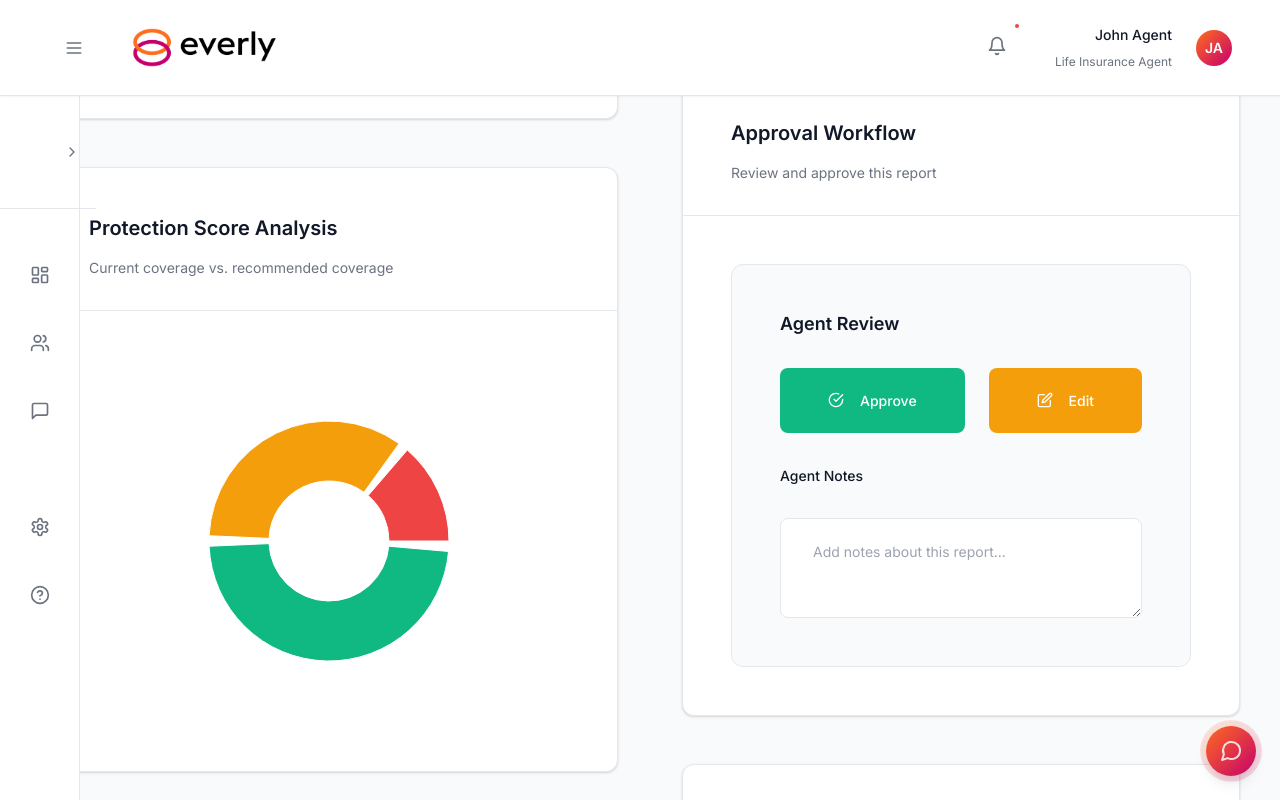
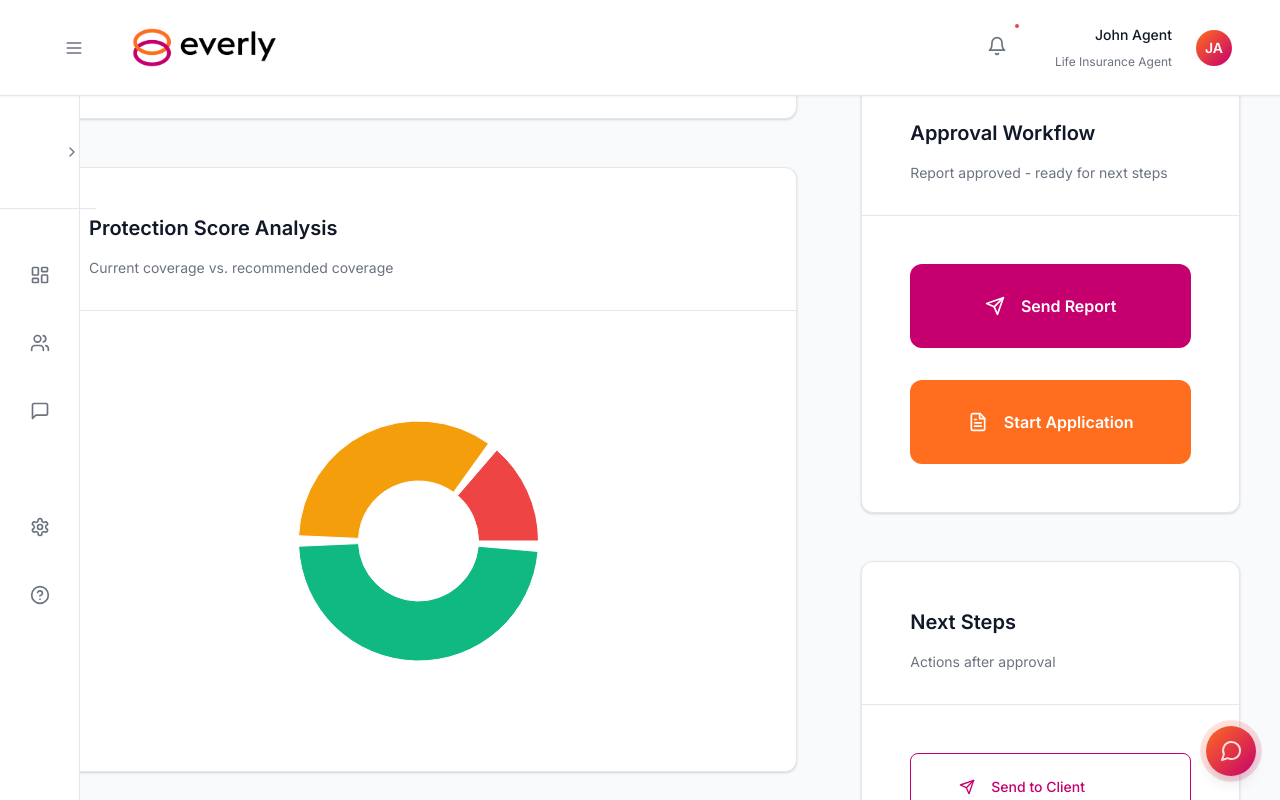
Before and after one commit to sagetman97/RoboFrontend, a React (Create React App) app: page /report/1 in a window 1280 px wide. Both pictures are taken after a click on the button "Approve". Shown: the part 1309-2109 px from the top of the page. Built offline with nearby package versions, Linux system fonts and the light colour scheme.

Commit message:
feat: Add post-approval workflow with Send Report and Start Application buttons

```diff
--- a/src/pages/ReportViewer.tsx
+++ b/src/pages/ReportViewer.tsx
@@ -334,6 +334,47 @@ const ApprovalButton = styled.button`
   }
 `;
 
+const PostApprovalActions = styled.div`
+  display: flex;
+  flex-direction: column;
+  gap: ${spacing[4]};
+`;
+
+const PostApprovalButton = styled.button<{ variant: 'orange' | 'cherry' }>`
+  display: flex;
+  align-items: center;
+  justify-content: center;
+  gap: ${spacing[2]};
+  padding: ${spacing[4]} ${spacing[6]};
+  border: none;
+  border-radius: ${borderRadius.lg};
+  font-size: 16px;
+  font-weight: 600;
+  cursor: pointer;
+  transition: all 0.2s ease;
+  width: 100%;
+
+  ${props => props.variant === 'orange' ? `
+    background: ${colors.everlyOrange};
+    color: ${colors.white};
+
+    &:hover {
+      background: #E55A1A;
+      transform: translateY(-1px);
+      box-shadow: ${shadows.md};
+    }
+  ` : `
+    background: ${colors.everlyCherry};
+    color: ${colors.white};
+
+    &:hover {
+      background: #A0005A;
+      transform: translateY(-1px);
+      box-shadow: ${shadows.md};
+    }
+  `}
+`;
+
 const NotesSection = styled.div`
   display: flex;
   flex-direction: column;
@@ -430,6 +471,16 @@ const ReportViewer: React.FC = () => {
 
   const handleApprove = () => {
     setReportStatus('approved');
+  };
+
+  const handleSendReport = () => {
+    // Navigate to communication page with report template
+    navigate('/communication?template=report');
+  };
+
+  const handleStartApplication = () => {
+    // Open Everly application in new tab
+    window.open('https://everlylife.com/apply', '_blank');
   };
 
   const handleEdit = () => {
@@ -655,9 +706,23 @@ const ReportViewer: React.FC = () => {
             <Card>
               <CardHeader>
                 <CardTitle>Approval Workflow</CardTitle>
-                <CardSubtitle>Review and approve this report</CardSubtitle>
+                <CardSubtitle>
+                  {reportStatus === 'approved' ? 'Report approved - ready for next steps' : 'Review and approve this report'}
+                </CardSubtitle>
               </CardHeader>
               <CardContent>
+                {reportStatus === 'approved' ? (
+                  <PostApprovalActions>
+                    <PostApprovalButton variant="cherry" onClick={handleSendReport}>
+                      <Send size={20} />
+                      Send Report
+                    </PostApprovalButton>
+                    <PostApprovalButton variant="orange" onClick={handleStartApplication}>
+                      <FileText size={20} />
+                      Start Application
+                    </PostApprovalButton>
+                  </PostApprovalActions>
+                ) : (
                   <ApprovalSection>
                     <ApprovalTitle>Agent Review</ApprovalTitle>
                     <ApprovalActions>
@@ -681,6 +746,7 @@ const ReportViewer: React.FC = () => {
                       />
                     </NotesSection>
                   </ApprovalSection>
+                )}
               </CardContent>
             </Card>
 
```
Lines whose indentation alone changed are shown as unchanged.
